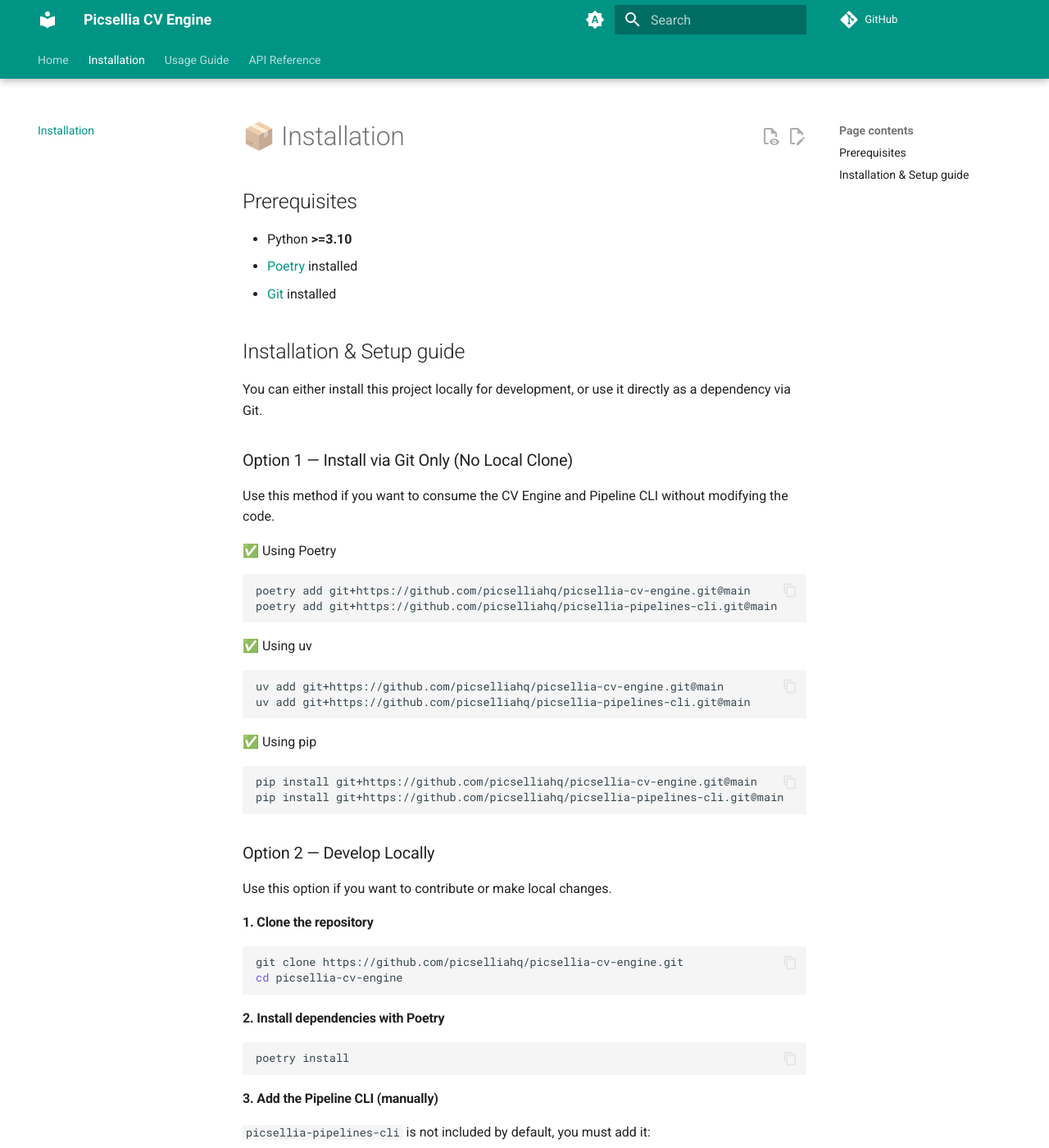
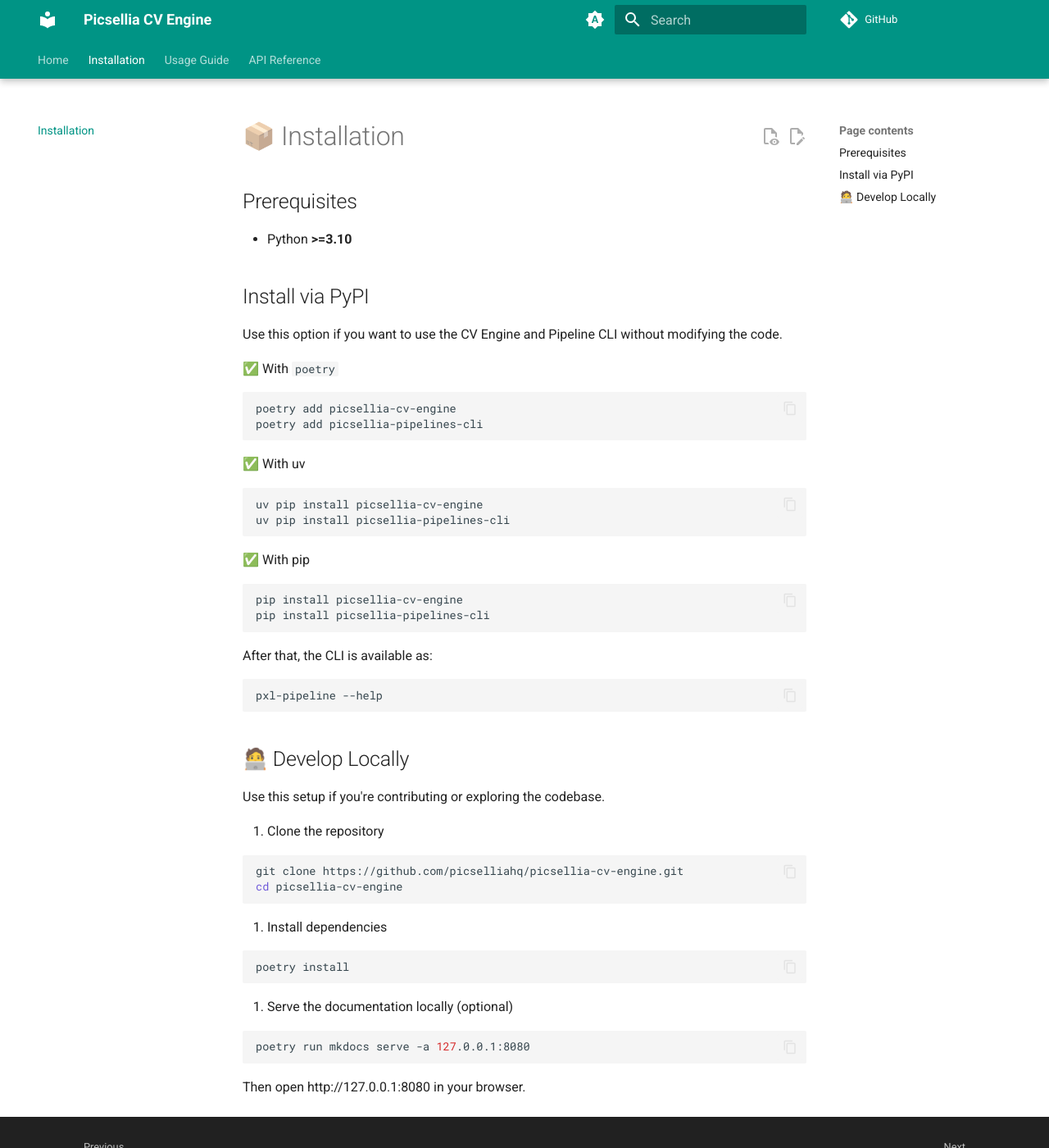
Before and after one commit to picselliahq/picsellia-cv-engine, an MkDocs documentation site: the page built from docs/installation.md, in a window 1280 px wide and 1400 px high. Shown: the whole window at 82% size. Built offline with MkDocs 1.6.1 and Material for MkDocs 9.7.7, drawn with Linux system fonts in a browser that asks for light colours; comment, search, counter and statistics services are not loaded; some of the changed text lies outside the part shown.

Commit message:
fix: update installation

````diff
--- a/docs/installation.md
+++ b/docs/installation.md
@@ -2,60 +2,59 @@
 
 ## Prerequisites
 - Python **>=3.10**
-- [Poetry](https://python-poetry.org/docs/) installed
-- [Git](https://git-scm.com/downloads) installed
 
-## Installation & Setup guide
+## Install via PyPI
 
-You can either install this project locally for development, or use it directly as a dependency via Git.
+Use this option if you want to use the CV Engine and Pipeline CLI without modifying the code.
 
-### Option 1 — Install via Git Only (No Local Clone)
-
-Use this method if you want to consume the CV Engine and Pipeline CLI without modifying the code.
-
-✅ Using Poetry
+✅ With `poetry`
 
 ```bash
-poetry add git+https://github.com/picselliahq/picsellia-cv-engine.git@main
-poetry add git+https://github.com/picselliahq/picsellia-pipelines-cli.git@main
+poetry add picsellia-cv-engine
+poetry add picsellia-pipelines-cli
 ```
 
-✅ Using uv
+✅ With uv
 
 ```bash
-uv add git+https://github.com/picselliahq/picsellia-cv-engine.git@main
-uv add git+https://github.com/picselliahq/picsellia-pipelines-cli.git@main
-
+uv pip install picsellia-cv-engine
+uv pip install picsellia-pipelines-cli
 ```
 
-✅ Using pip
+✅ With pip
 
 ```bash
-pip install git+https://github.com/picselliahq/picsellia-cv-engine.git@main
-pip install git+https://github.com/picselliahq/picsellia-pipelines-cli.git@main
+pip install picsellia-cv-engine
+pip install picsellia-pipelines-cli
 ```
 
-### Option 2 — Develop Locally
+After that, the CLI is available as:
 
-Use this option if you want to contribute or make local changes.
+```bash
+pxl-pipeline --help
+```
 
-#### 1. Clone the repository
+## 🧑‍💻 Develop Locally
+
+Use this setup if you're contributing or exploring the codebase.
+
+1. Clone the repository
 
 ```bash
 git clone https://github.com/picselliahq/picsellia-cv-engine.git
 cd picsellia-cv-engine
 ```
 
-#### 2. Install dependencies with Poetry
+2. Install dependencies
 
 ```bash
 poetry install
 ```
 
-#### 3. Add the Pipeline CLI (manually)
-
-`picsellia-pipelines-cli` is not included by default, you must add it:
+3. Serve the documentation locally (optional)
 
 ```bash
-poetry add git+https://github.com/picselliahq/picsellia-pipelines-cli.git
+poetry run mkdocs serve -a 127.0.0.1:8080
 ```
+
+Then open http://127.0.0.1:8080 in your browser.
````
